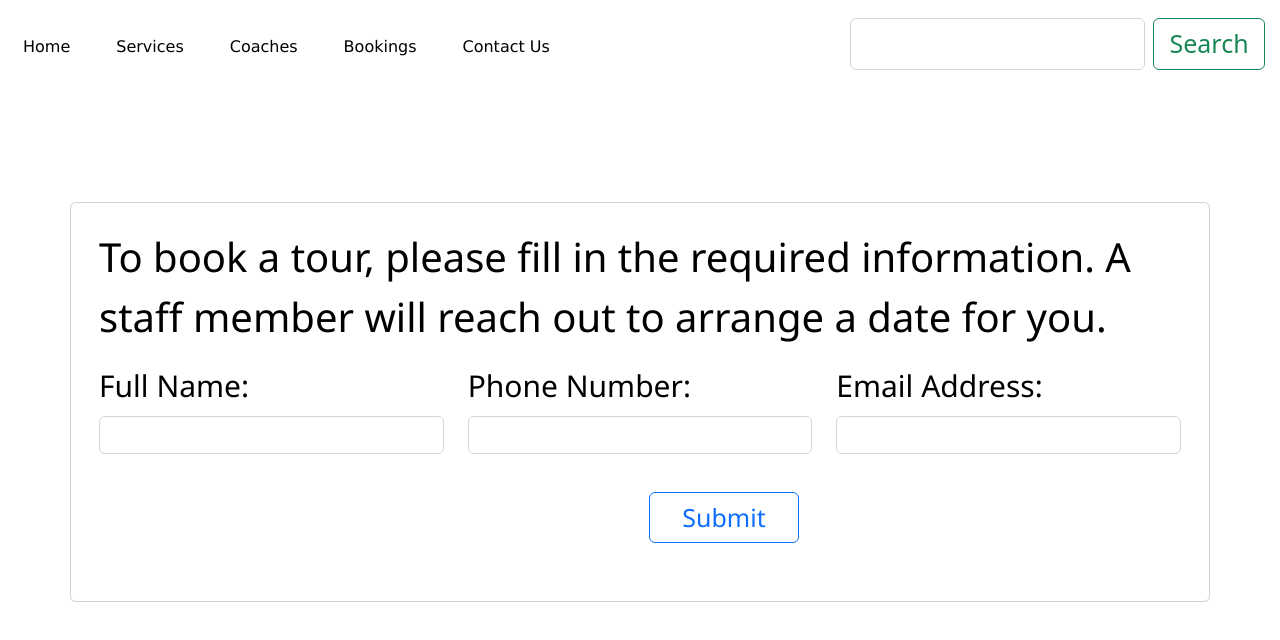
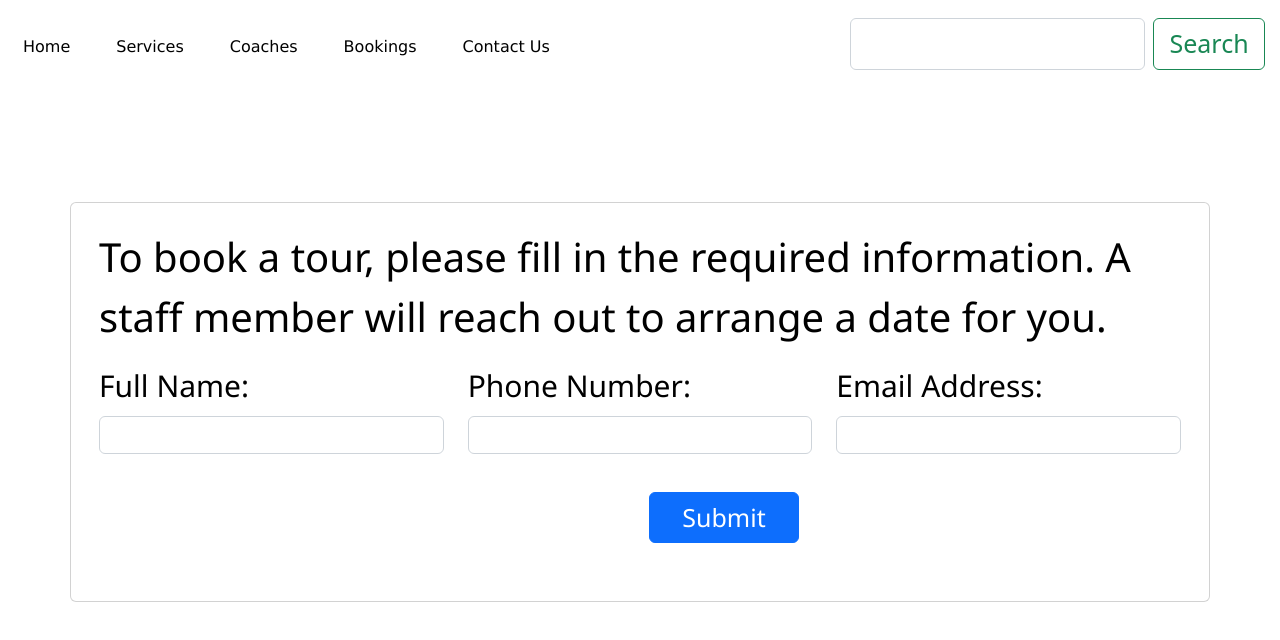
Before and after one commit to dianetsang/seg3125proj1.github.io, a plain HTML site: page tourBooking.html in a window 1280 px wide. Drawn offline with nearby package versions, Linux system fonts and the light colour scheme.

Commit message:
solid button changes

```diff
--- a/tourBooking.html
+++ b/tourBooking.html
@@ -177,7 +177,7 @@ font-size: 10px;
 
                 </div>
                 <div class="containerBtn">
-                    <a class="btn btn-outline-primary" href="tourConfirmation.html" role="button">Submit </a>
+                    <a class="btn btn-primary" href="tourConfirmation.html" role="button">Submit </a>
                 </div>
             </div>
 
```
